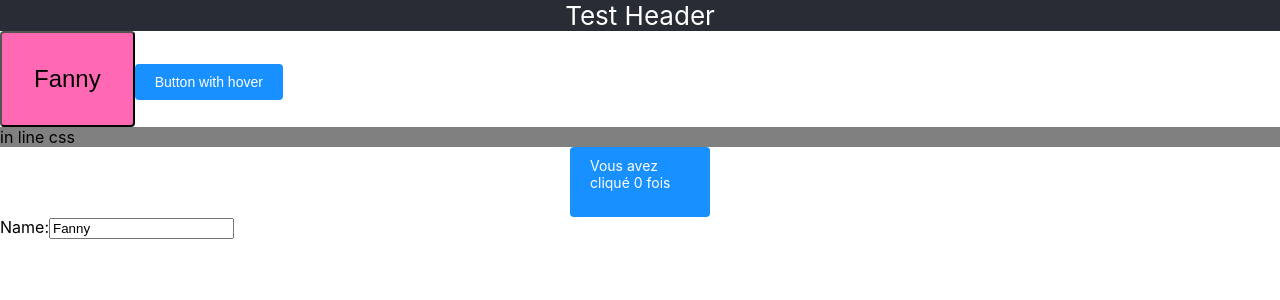
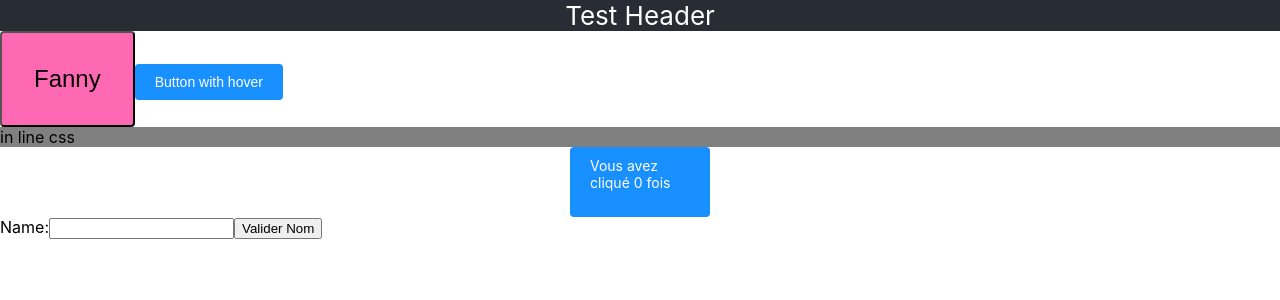
Before and after one commit to fannyv/reactJS, a React (Create React App) app: page / in a window 1280 px wide. Shown: the top 300 px of the page. Built offline with nearby package versions, Linux system fonts and the light colour scheme.

Commit message:
try to work on event

```diff
--- a/src/app/App.tsx
+++ b/src/app/App.tsx
@@ -1,4 +1,4 @@
-import React, {useState} from "react";
+import React, {FormEvent, useState} from "react";
 import {Button} from "react-bootstrap";
 
 
@@ -54,12 +54,21 @@ const centerStyled = {
     justifyContent: 'center'
 };
 
-
 export const App = () => {
     const [count, setCount] = useState(0);
     const [name, setName] = useState('Fanny');
+    const [formData, setFormData] = useState({email: "", password: ""})
+
+    const onSubmit = (event: FormEvent<HTMLFormElement>) => {
+        console.log(event);
+    }
+
+    const onClick = () => {
+        alert(name + "has been click");
+    }
 
     return <div>
+        <form onSubmit={onSubmit}>
             <div style={header}>Test Header</div>
             <Button style={buttonStyled} onClick={() => setCount(count + 1)}>Fanny</Button>
             <button style={button}>Button with hover</button>
@@ -69,8 +78,10 @@ export const App = () => {
             </div>
             <label>
                 Name:
-            <input type="text" value={name} onChange={() => setName}/>
+                <input type="text" onChange={() => setName}/>
+                <button onClick={onClick}>Valider Nom</button>
             </label>
+        </form>
     </div>;
 }
 export default App;
```
Also changed, not shown: 1 other file (tests, documents, lock files or other folders). Lines whose indentation alone changed are shown as unchanged.
